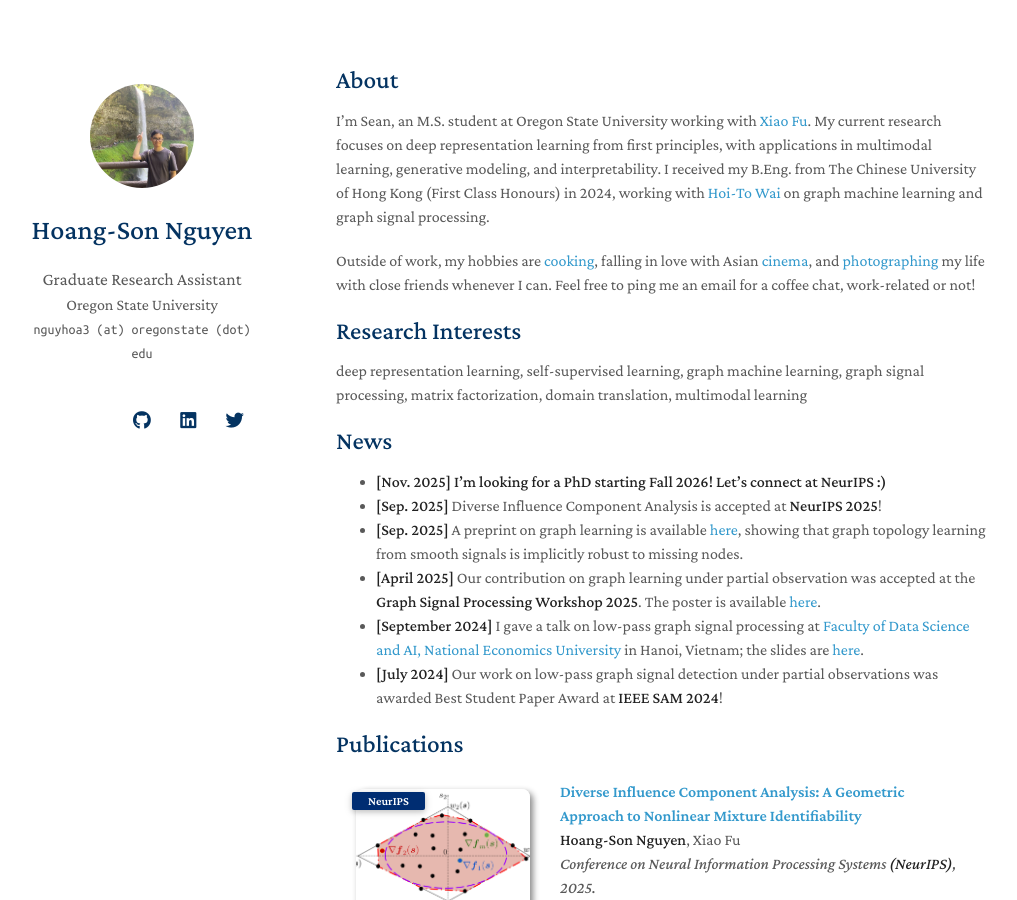
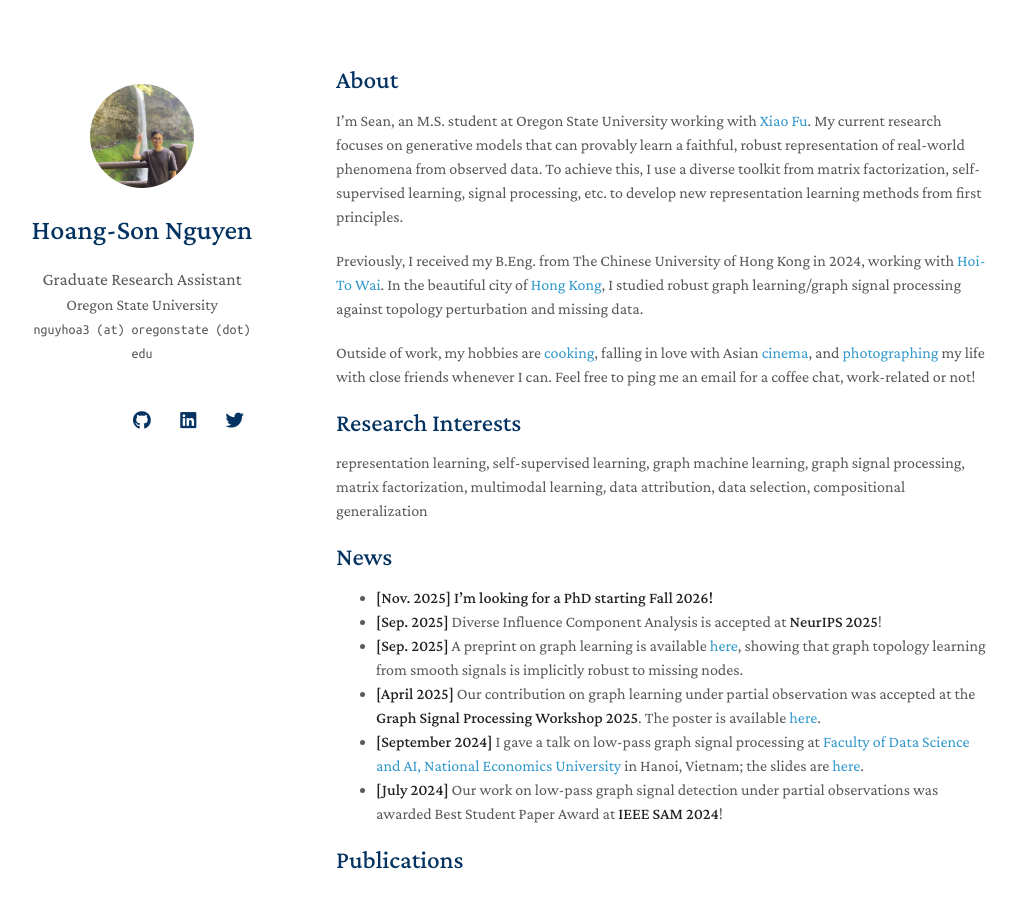
Before and after one commit to hsnguyen24/hsnguyen24.github.io, a Jekyll site: the page built from index.md, in a window 1280 px wide and 900 px high. Shown: the whole window, without its empty margins (134-1151 px from the left). Built offline with Jekyll 4.4.1, drawn with Linux system fonts in a browser that asks for light colours; nearby versions of some CDN libraries; a style sheet for code colours, icons or effects is not loaded; our own code applies the rules of GitHub Pages for plain Markdown files.

Commit message:
Update index.md

```diff
--- a/index.md
+++ b/index.md
@@ -4,15 +4,17 @@ layout: homepage
 
 ## About
 
-I'm Sean, an M.S. student at Oregon State University working with [Xiao Fu](https://web.engr.oregonstate.edu/~fuxia). My current research focuses on deep representation learning from first principles, with applications in multimodal learning, generative modeling, and interpretability. I received my B.Eng. from The Chinese University of Hong Kong (First Class Honours) in 2024, working with [Hoi-To Wai](https://www1.se.cuhk.edu.hk/~htwai) on graph machine learning and graph signal processing.
+I'm Sean, an M.S. student at Oregon State University working with [Xiao Fu](https://web.engr.oregonstate.edu/~fuxia). My current research focuses on generative models that can provably learn a faithful, robust representation of real-world phenomena from observed data. To achieve this, I use a diverse toolkit from matrix factorization, self-supervised learning, signal processing, etc. to develop new representation learning methods from first principles.
+
+Previously, I received my B.Eng. from The Chinese University of Hong Kong in 2024, working with [Hoi-To Wai](https://www1.se.cuhk.edu.hk/~htwai). In the beautiful city of [Hong Kong](https://www.breathearthkcitywalk.com), I studied robust graph learning/graph signal processing against topology perturbation and missing data.
 
 Outside of work, my hobbies are [cooking](https://cookpad.com/vn/nguoi-su-dung/18474087/), falling in love with Asian [cinema](https://letterboxd.com/notseanthesheep/), and [photographing](https://www.flickr.com/photos/portlandprince25/) my life with close friends whenever I can. Feel free to ping me an email for a coffee chat, work-related or not!
 
 ## Research Interests
-deep representation learning, self-supervised learning, graph machine learning, graph signal processing, matrix factorization, domain translation, multimodal learning
+representation learning, self-supervised learning, graph machine learning, graph signal processing, matrix factorization, multimodal learning, data attribution, data selection, compositional generalization
 
 ## News
-- **[Nov. 2025]** **I'm looking for a PhD starting Fall 2026! Let's connect at NeurIPS :)**
+- **[Nov. 2025]** **I'm looking for a PhD starting Fall 2026!**
 - **[Sep. 2025]** Diverse Influence Component Analysis is accepted at **NeurIPS 2025**!
 - **[Sep. 2025]** A preprint on graph learning is available [here](https://arxiv.org/abs/2509.14887), showing that graph topology learning from smooth signals is implicitly robust to missing nodes.
 - **[April 2025]** Our contribution on graph learning under partial observation was accepted at the **Graph Signal Processing Workshop 2025**. The poster is available [here](./assets/files/GSPW2025_Poster.pdf).
```
